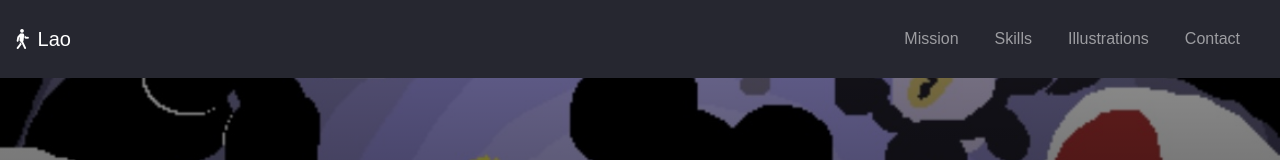
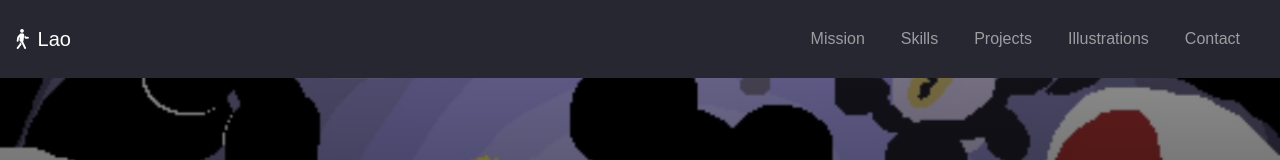
Before and after one commit to aklao1/Portfolio-Website, a website: page index.html in a window 1280 px wide. Shown: the top 160 px of the page. Drawn offline with nearby package versions, Linux system fonts and the light colour scheme.

Commit message:
Update index.html

```diff
--- a/index.html
+++ b/index.html
@@ -63,6 +63,9 @@
             </li>
             <li class="nav-item">
               <a class="nav-link" href="#skills-target">Skills</a>
+            </li>
+	 <li class="nav-item">
+              <a class="nav-link" href="#projects-target">Projects</a>
             </li>
             <li class="nav-item">
               <a class="nav-link" href="#illustrations-target">Illustrations</a>
```
